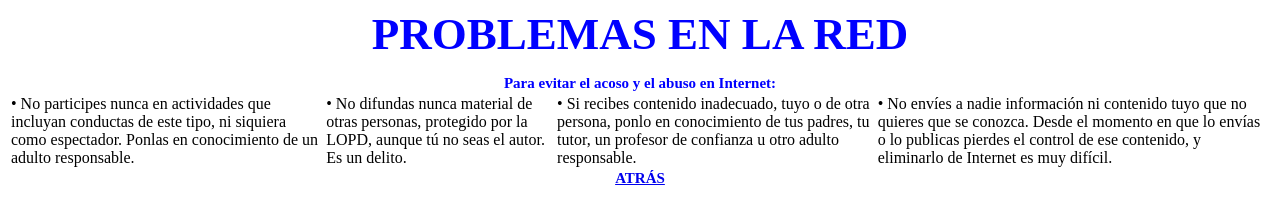
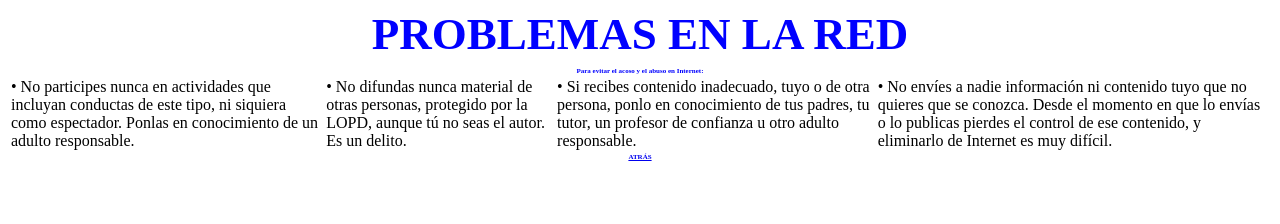
Before and after one commit to FedorJesus/WebDeFedorLadyJesusCas, a plain HTML site: page PARTE2.html in a window 1280 px wide. Drawn offline with Linux system fonts and the light colour scheme.

Commit message:
Update PARTE2.html

```diff
--- a/PARTE2.html
+++ b/PARTE2.html
@@ -4,8 +4,8 @@
 <meta charset="utf-8">
 	<link rel="stylesheet" href="estilo.CSS">
 <style>
-	p, p { font-size: 15px; }
-	li, p { font-size: 15px;}
+	p, p { font-size: 7px; }
+	li, p { font-size: 7px;}
 </style>
 </head>
 	<body>
```
